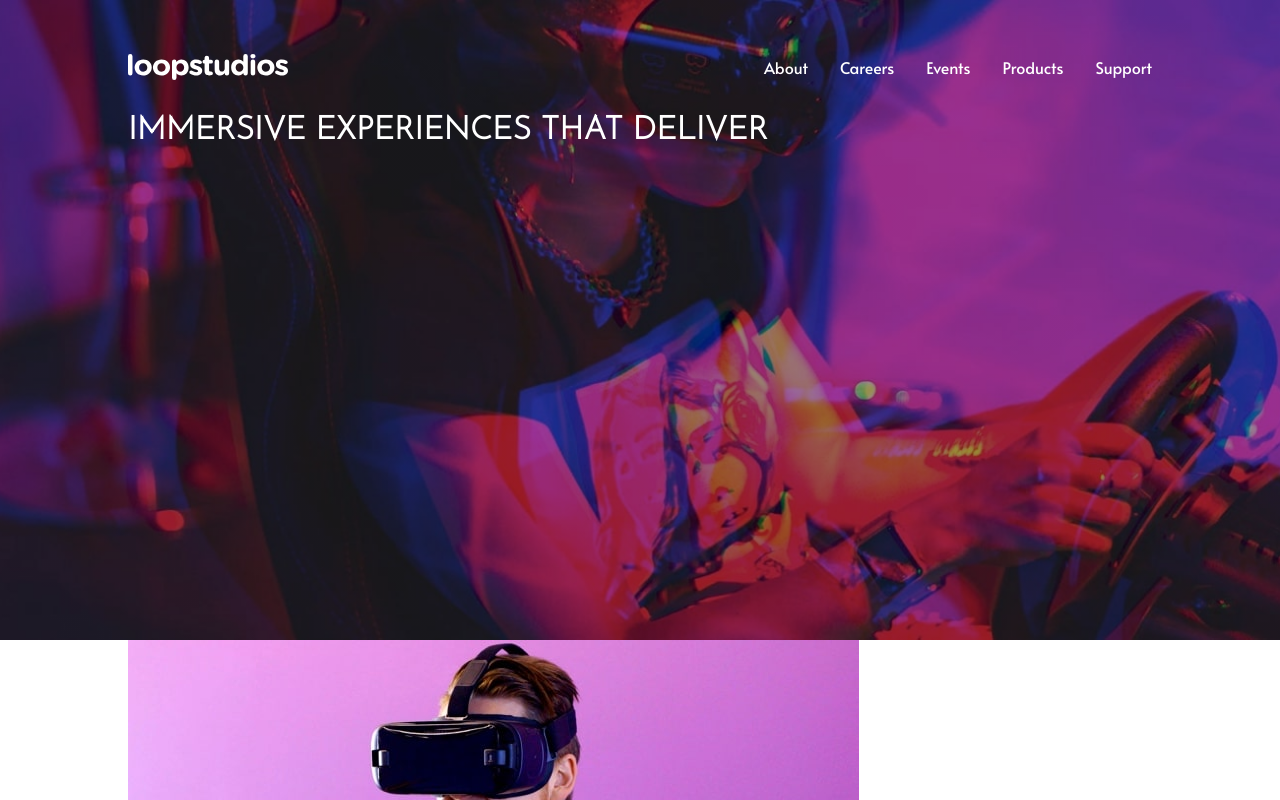
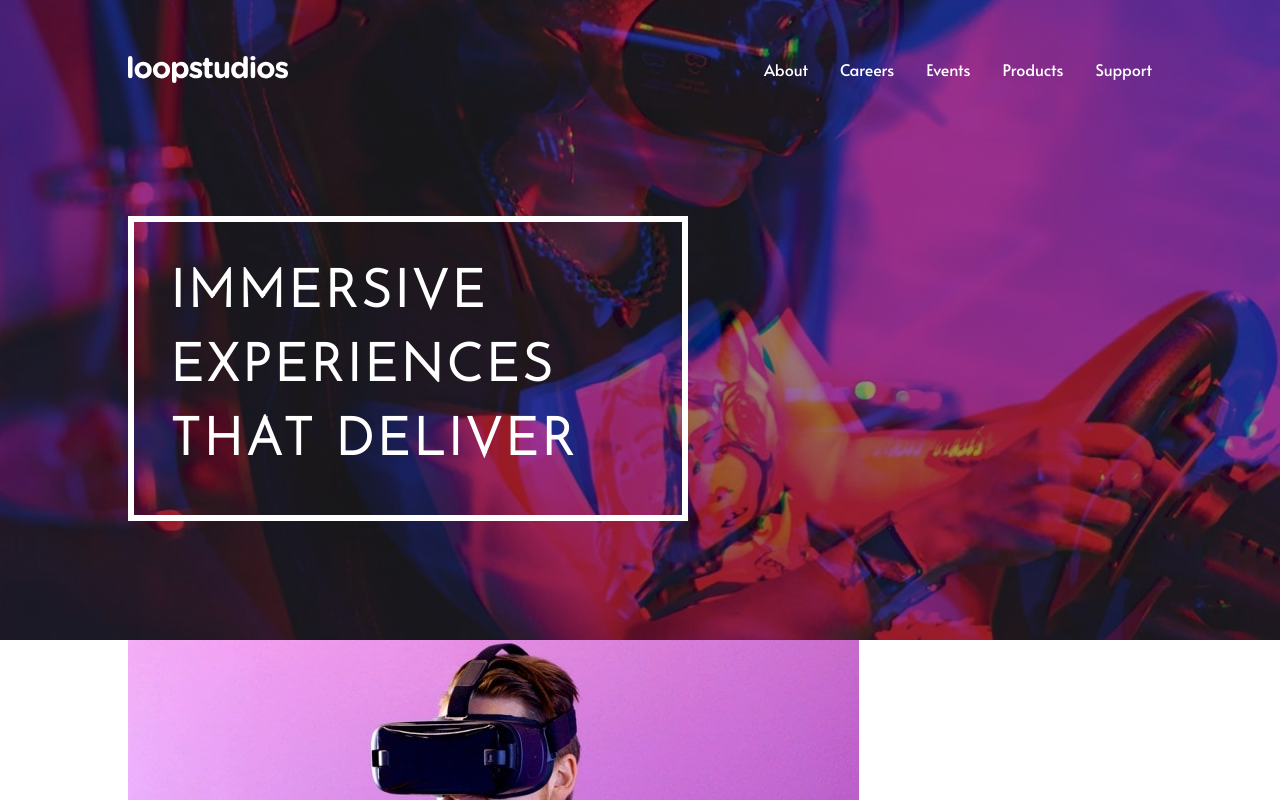
Before and after one commit to VasuBeachoo/loopstudios-landing-page, a JavaScript app: page / in a window 1280 px wide. Shown: the top 800 px of the page. Built offline with nearby package versions, Linux system fonts and the light colour scheme.

Commit message:
Style Intro.js

```diff
--- a/src/components/Intro.js
+++ b/src/components/Intro.js
@@ -13,12 +13,19 @@ const Container = styled.div`
     url(${introBgDesktop});
   background-size: cover;
   background-position: center;
-  padding: 2.5rem var(--side-padding);
+  padding: 2.65rem var(--side-padding);
 `;
 
 const Heading = styled.h1`
   color: var(--White);
   font-family: var(--heading-font);
+  font-size: 3.25rem;
+  line-height: 4.6rem;
+  letter-spacing: 0.2rem;
+  max-width: 35rem;
+  border: 0.4rem solid var(--White);
+  padding: 2.25rem;
+  margin: 7.5rem 0 0 0;
 `;
 
 const Intro = () => {
```
